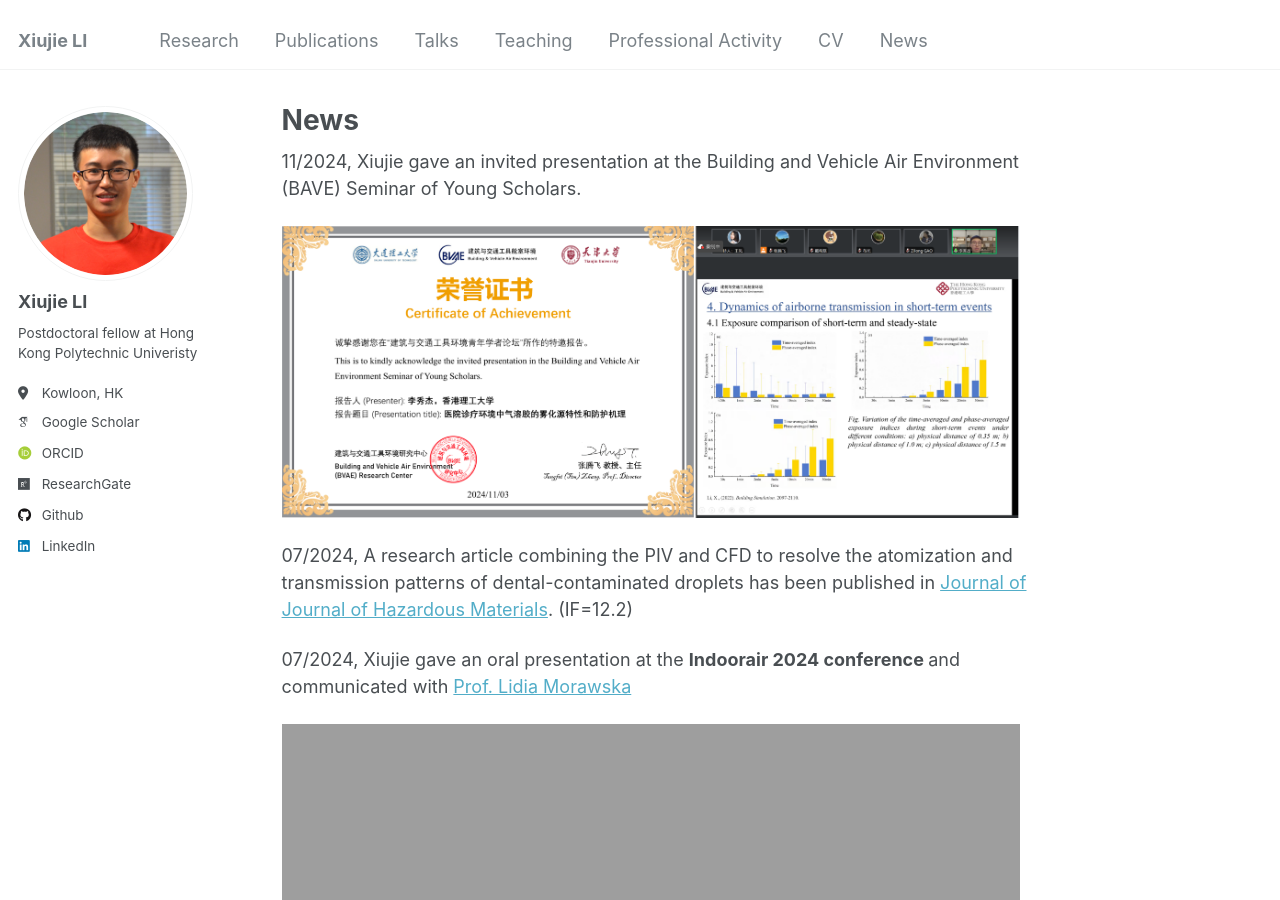
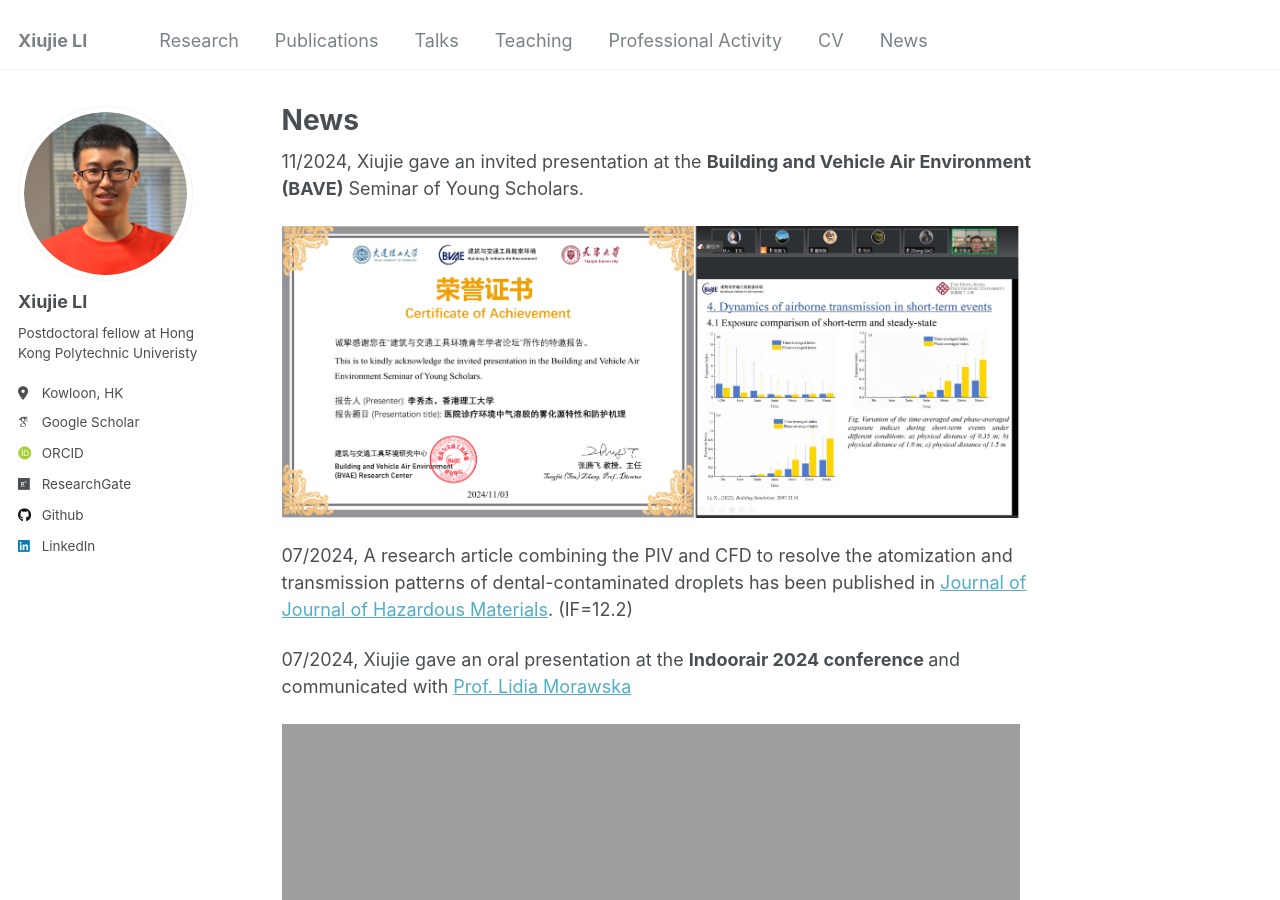
Before and after one commit to XiujieLI/XiujieLI.github.io, a Jekyll site: the page built from _pages/markdown.md, in a window 1280 px wide and 900 px high. Built offline with Jekyll 4.4.1, drawn with Linux system fonts in a browser that asks for light colours; some web fonts are replaced.

```diff
--- a/_pages/markdown.md
+++ b/_pages/markdown.md
@@ -6,7 +6,7 @@ redirect_from:
   - /md/
   - /markdown.html
 ---
-<p> 11/2024, Xiujie gave an invited presentation at the Building and Vehicle Air Environment (BAVE) Seminar of Young Scholars. </p>
+<p> 11/2024, Xiujie gave an invited presentation at the <strong>Building and Vehicle Air Environment (BAVE)</strong> Seminar of Young Scholars. </p>
 <img style="width:96%;" src="https://xiujieli.github.io/images/talk-2.png">
 <p> 07/2024, A research article combining the PIV and CFD to resolve the atomization and transmission patterns of dental-contaminated droplets has been published in <a href="https://doi.org/10.1016/j.jhazmat.2024.135338">Journal of Journal of Hazardous Materials</a>. (IF=12.2) </p>
 <p> 07/2024, Xiujie gave an oral presentation at the <strong> Indoorair 2024 conference </strong> and communicated with <a href="https://scholar.google.com/citations?user=gJUlfqcAAAAJ&hl=zh-TW&oi=ao"> Prof. Lidia Morawska</a> </p>
```
